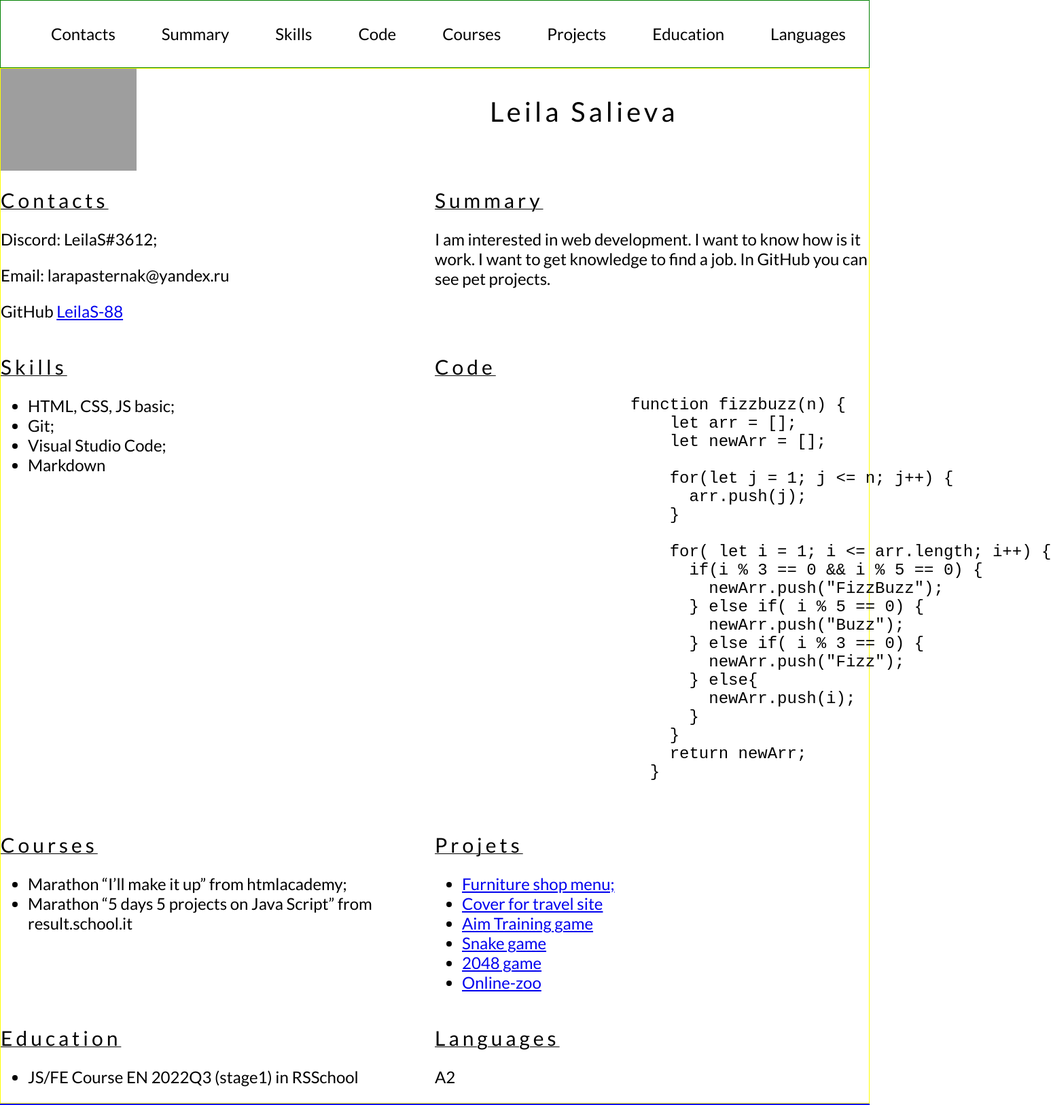
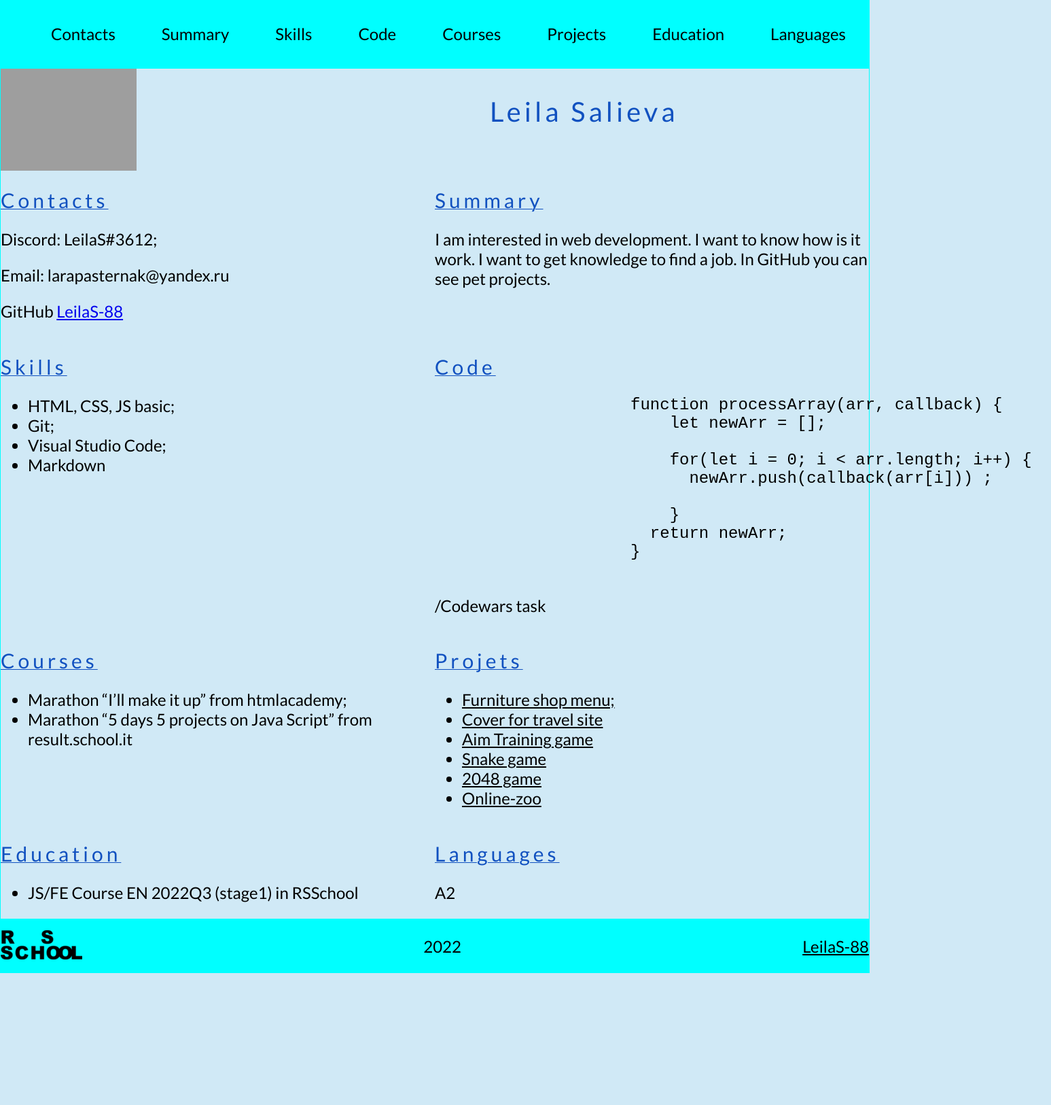
Before and after one commit to LeilaS-88/rsschool-cv_stage0-ru, a plain HTML site: page index.html in a window 1280 px wide. Shown: the whole page at 68% size, 1547 px wide, since content can reach past the window. After the commit the page ends 1431 px from the top, so only its background shows below. Drawn offline with Linux system fonts and the light colour scheme; grey boxes are pictures that could not be loaded.

Commit message:
feat: add footer's content

```diff
--- a/index.html
+++ b/index.html
@@ -53,28 +53,17 @@
             <section class="section" id="code">
                 <h2 class="section-title">Code</h2>
                 <pre class="code">
-                    function fizzbuzz(n) {
-                        let arr = [];
+                    function processArray(arr, callback) {
                         let newArr = [];
 
-                        for(let j = 1; j &lt= n; j++) {
-                          arr.push(j);
+                        for(let i = 0; i < arr.length; i++) {
+                          newArr.push(callback(arr[i])) ;
+
                         }
-
-                        for( let i = 1; i &lt;= arr.length; i++) {
-                          if(i % 3 == 0 && i % 5 == 0) {
-                            newArr.push("FizzBuzz");
-                          } else if( i % 5 == 0) {
-                            newArr.push("Buzz");
-                          } else if( i % 3 == 0) {
-                            newArr.push("Fizz");
-                          } else{
-                            newArr.push(i);
-                          }
-                        }
-                        return newArr;
-                      }
+                      return newArr;
+                    }
                 </pre>
+                <p>/Codewars task</p>
             </section>
             <section class="section" id="courses">
                 <h2 class="section-title">Courses</h2>
@@ -86,12 +75,12 @@
             <section class="section" id="projects">
                 <h2 class="section-title">Projets</h2>
                 <ul>
-                    <li><a href="https://jsfiddle.net/Leila88/r93awu7z/1/">Furniture shop menu;</a></li>
-                    <li><a href="https://jsfiddle.net/Leila88/pbhz9g2f/4/">Cover for travel site</a></li>
-                    <li><a href="https://jsfiddle.net/Leila88/v9qbje5u/2/">Aim Training game</a></li>
-                    <li><a href="https://github.com/LeilaS-88/Snake_game">Snake game</a></li>
-                    <li><a href="https://github.com/LeilaS-88/2048_project">2048 game</a></li>
-                    <li><a href="https://leilas-88.github.io/online-zoo/pages/main/">Online-zoo</a></li>
+                    <li><a class="project-link" href="https://jsfiddle.net/Leila88/r93awu7z/1/">Furniture shop menu;</a></li>
+                    <li><a class="project-link" href="https://jsfiddle.net/Leila88/pbhz9g2f/4/">Cover for travel site</a></li>
+                    <li><a class="project-link" href="https://jsfiddle.net/Leila88/v9qbje5u/2/">Aim Training game</a></li>
+                    <li><a class="project-link" href="https://github.com/LeilaS-88/Snake_game">Snake game</a></li>
+                    <li><a class="project-link" href="https://github.com/LeilaS-88/2048_project">2048 game</a></li>
+                    <li><a class="project-link" href="https://leilas-88.github.io/online-zoo/pages/main/">Online-zoo</a></li>
                 </ul>
             </section>
             <section class="section" id="education">
@@ -107,7 +96,12 @@
         </div>
     </main>
     <footer class="footer">
-        <div class="container"></div>
+        <div class="container footer-container">
+            <a href="https://rs.school/js-stage0/"><img src="/assets/img/logo-rsschool3.png" alt="RSSchool"></a>
+            <p>2022</p>
+            <a class="footer-name-link" href="https://github.com/LeilaS-88">LeilaS-88</a>
+
+        </div>
     </footer>
 </body>
 </html>
--- a/style.css
+++ b/style.css
@@ -34,10 +34,12 @@ body {
     display: flex;
     flex-direction: column;
     justify-content: space-between;
+    background-color:rgb(208, 233, 246);
 }
 
 .header {
-    border: 1px solid green;
+    border: 1px solid aqua;
+    background-color: aqua;
 }
 .container {
     max-width: 1440px;
@@ -66,7 +68,7 @@ body {
 }
 
 .main {
-    border: 1px solid yellow;
+    border: 1px solid aqua;
 }
 
 .main-container {
@@ -85,7 +87,6 @@ body {
 
 .image {
     width: 200px;
-
 }
 
 .section-title {
@@ -93,6 +94,7 @@ body {
     font-weight: 400;
     text-decoration: underline 1px;
     letter-spacing: 5px;
+    color: #1151c0;
 
 }
 
@@ -110,6 +112,22 @@ body {
     }
 }
 
+.project-link {
+    color: black;
+}
+
 .footer {
-    border: 1px solid blue;
+    border: 1px solid aqua;
+    background-color: aqua;
 }
+
+.footer-container {
+    display: flex;
+    flex-direction: row;
+    justify-content: space-between;
+    align-items: center;
+}
+
+.footer-name-link {
+    color: black;
+}
```
Also changed, not shown: assets/img/logo-rsschool3.png (added).
